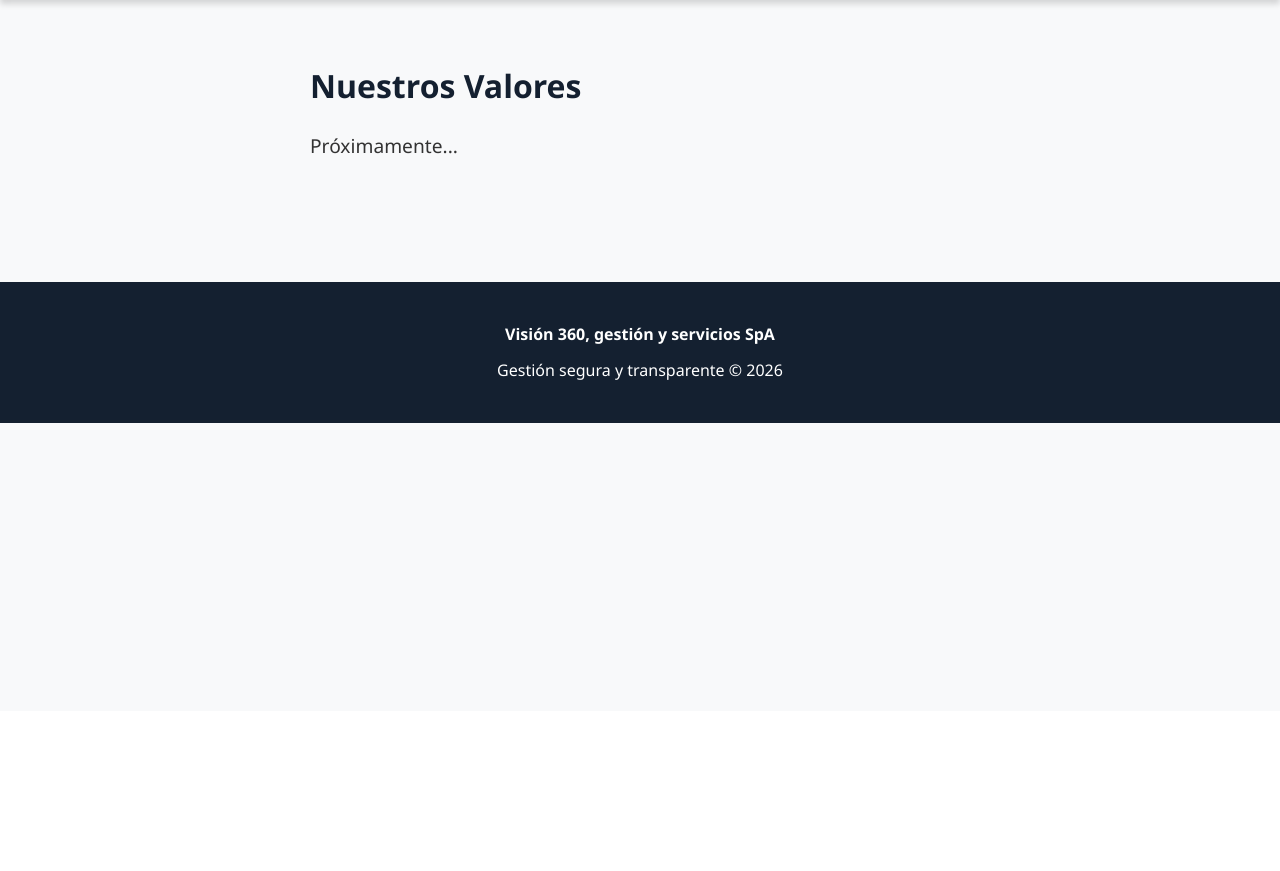
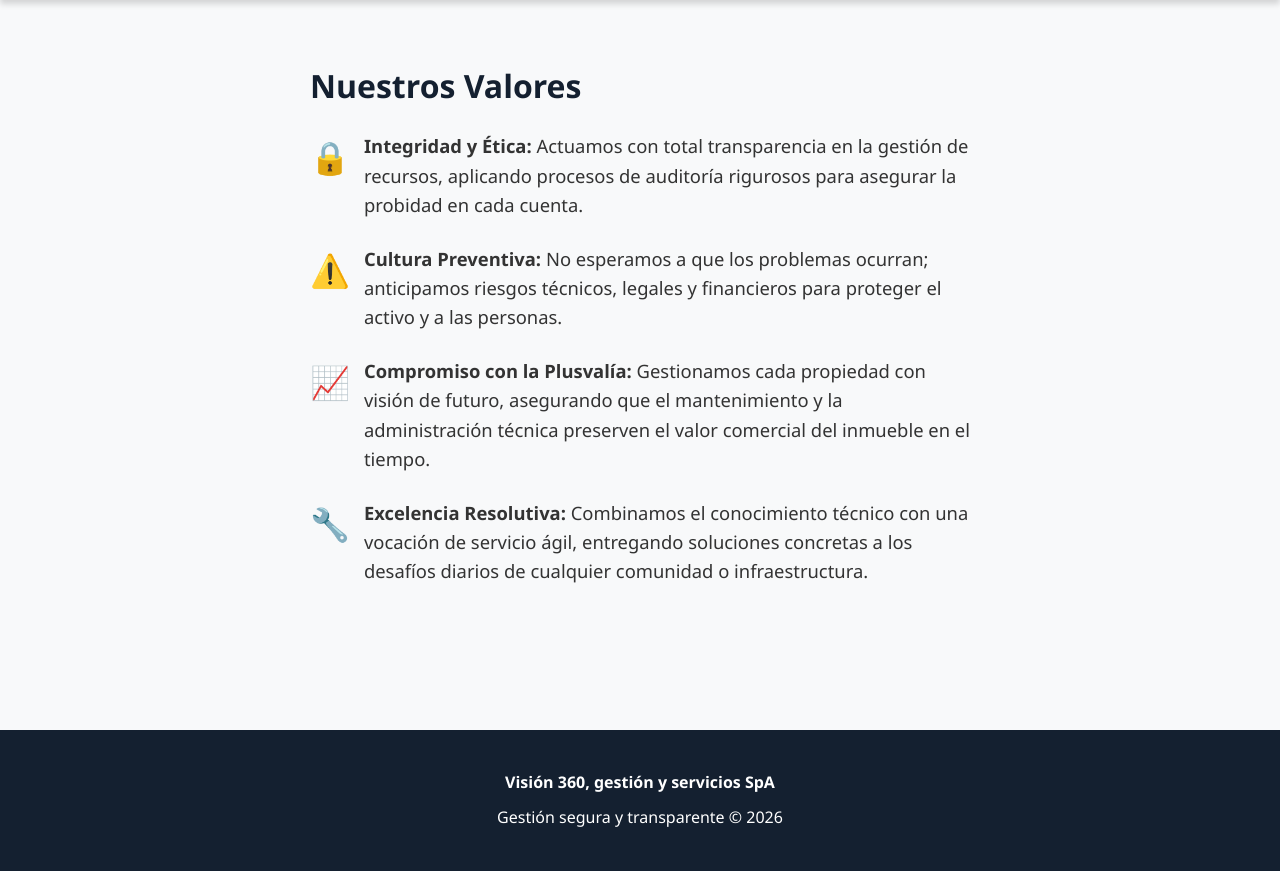
Before and after one commit to YasRuiz/Administracion360SpA, a Django app: template templates/pages/valores.html in a window 1280 px wide. Shown: the part 89-960 px from the top of the page. Before the commit the page ends 512 px from the top, so only its background shows below. Run offline with Django 5.2, Linux system fonts and the light colour scheme; the template is opened without the code that fills it, so the values that code supplies are empty; parts of the project's set-up code (start-up, migrations or seed data) failed here and were passed over.

Commit message:
Fix: Valores

```diff
--- a/templates/pages/valores.html
+++ b/templates/pages/valores.html
@@ -3,6 +3,31 @@
 {% block content %}
 <div class="container" style="padding: 60px 20px; max-width: 700px; margin: 0 auto;">
     <h1 style="color: var(--primary-dark); margin-bottom: 20px;">Nuestros Valores</h1>
-    <p style="font-size: 1.2rem;">Próximamente...</p>
+    <ul style="list-style: none; padding: 0; font-size: 1.15rem;">
+        <li style="margin-bottom: 24px; display: flex; align-items: flex-start; gap: 14px;">
+            <span style="font-size: 2rem; color: #1976d2;">&#128274;</span>
+            <div>
+                <strong>Integridad y Ética:</strong> Actuamos con total transparencia en la gestión de recursos, aplicando procesos de auditoría rigurosos para asegurar la probidad en cada cuenta.
+            </div>
+        </li>
+        <li style="margin-bottom: 24px; display: flex; align-items: flex-start; gap: 14px;">
+            <span style="font-size: 2rem; color: #1976d2;">&#9888;&#65039;</span>
+            <div>
+                <strong>Cultura Preventiva:</strong> No esperamos a que los problemas ocurran; anticipamos riesgos técnicos, legales y financieros para proteger el activo y a las personas.
+            </div>
+        </li>
+        <li style="margin-bottom: 24px; display: flex; align-items: flex-start; gap: 14px;">
+            <span style="font-size: 2rem; color: #1976d2;">&#128200;</span>
+            <div>
+                <strong>Compromiso con la Plusvalía:</strong> Gestionamos cada propiedad con visión de futuro, asegurando que el mantenimiento y la administración técnica preserven el valor comercial del inmueble en el tiempo.
+            </div>
+        </li>
+        <li style="margin-bottom: 24px; display: flex; align-items: flex-start; gap: 14px;">
+            <span style="font-size: 2rem; color: #1976d2;">&#128295;</span>
+            <div>
+                <strong>Excelencia Resolutiva:</strong> Combinamos el conocimiento técnico con una vocación de servicio ágil, entregando soluciones concretas a los desafíos diarios de cualquier comunidad o infraestructura.
+            </div>
+        </li>
+    </ul>
 </div>
 {% endblock %}
```
